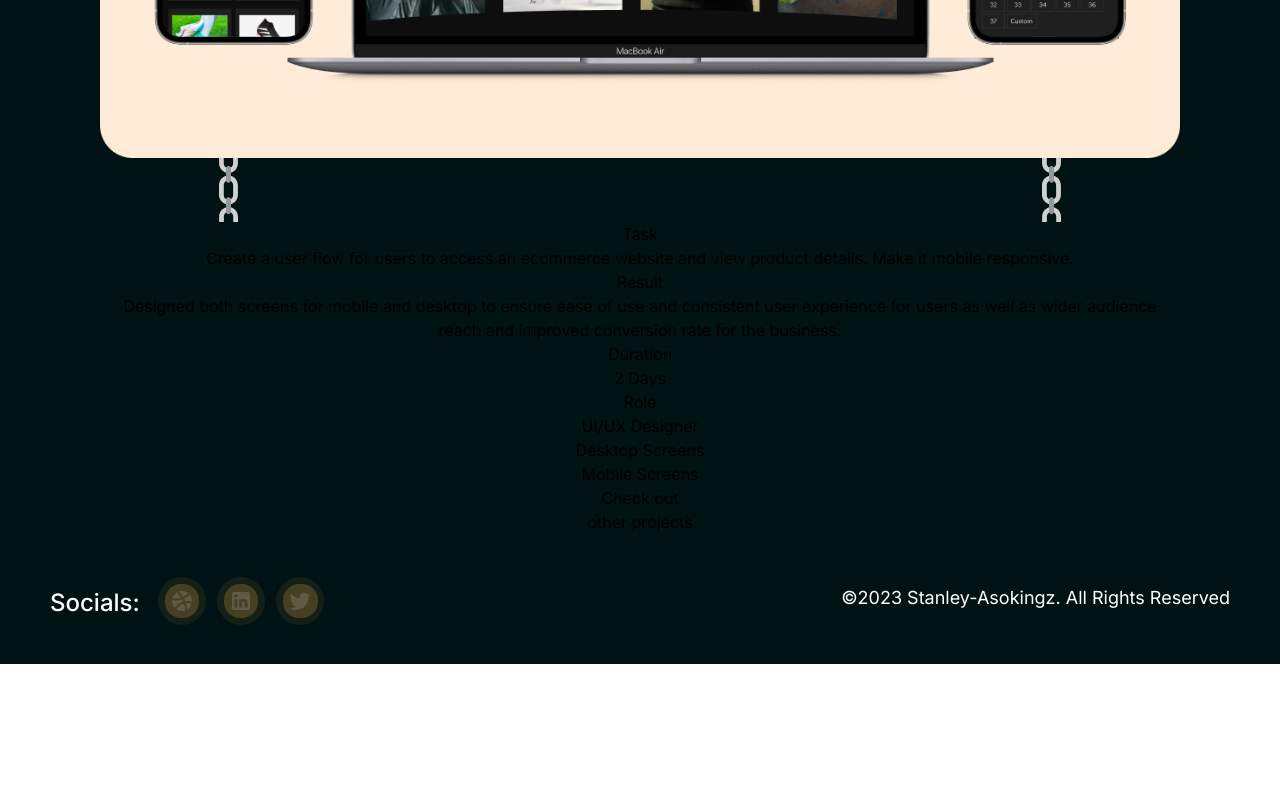
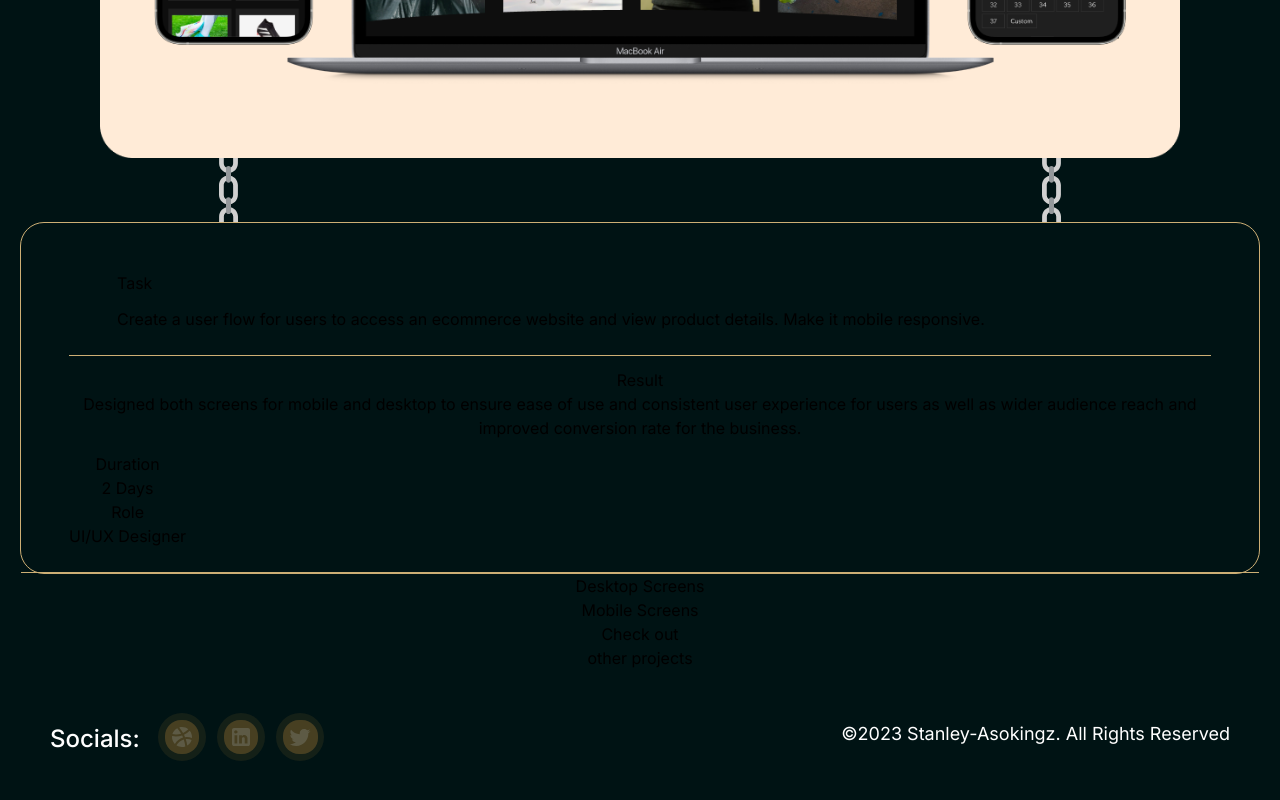
Before and after one commit to Maxwell011/portfolio-design, a Next.js app: page /Quickshop in a window 1280 px wide. Shown: the part 745-1545 px from the top of the page. Before the commit the page ends 1409 px from the top, so only its background shows below. Built offline with nearby package versions, Linux system fonts and the light colour scheme.

Commit message:
Added table for timeline

```diff
--- a/src/app/Quickshop/page.tsx
+++ b/src/app/Quickshop/page.tsx
@@ -27,8 +27,9 @@ export default function QuickShop() {
           <Chain />
           <Chain />
         </div>
-        <div>
-          <div>
+        <div className="border flex w-[1240px] flex-col items-start rounded-3xl border-solid border-gold">
+          <div className="border-b-[#CDAF75] border-b border-solid flex flex-col items-start gap-3 px-12 py-6">
+            <div className="flex flex-col items-start gap-3 self-stretch px-12 py-6 border-b-[#CDAF75] border-b border-solid">
               <h2>Task</h2>
               <p>
                 Create a user flow for users to access an ecommerce website and
@@ -38,9 +39,9 @@ export default function QuickShop() {
             <div>
               <h2>Result</h2>
               <p>
-              Designed both screens for mobile and desktop to ensure ease of use
-              and consistent user experience for users as well as wider audience
-              reach and improved conversion rate for the business.{" "}
+                Designed both screens for mobile and desktop to ensure ease of
+                use and consistent user experience for users as well as wider
+                audience reach and improved conversion rate for the business.{" "}
               </p>
             </div>
             <div>
@@ -48,6 +49,7 @@ export default function QuickShop() {
               <p>2 Days</p>
               <h2>Role</h2>
               <p>UI/UX Designer</p>
+            </div>
           </div>
         </div>
         <h2>Desktop Screens</h2>
```
Lines whose indentation alone changed are shown as unchanged.
